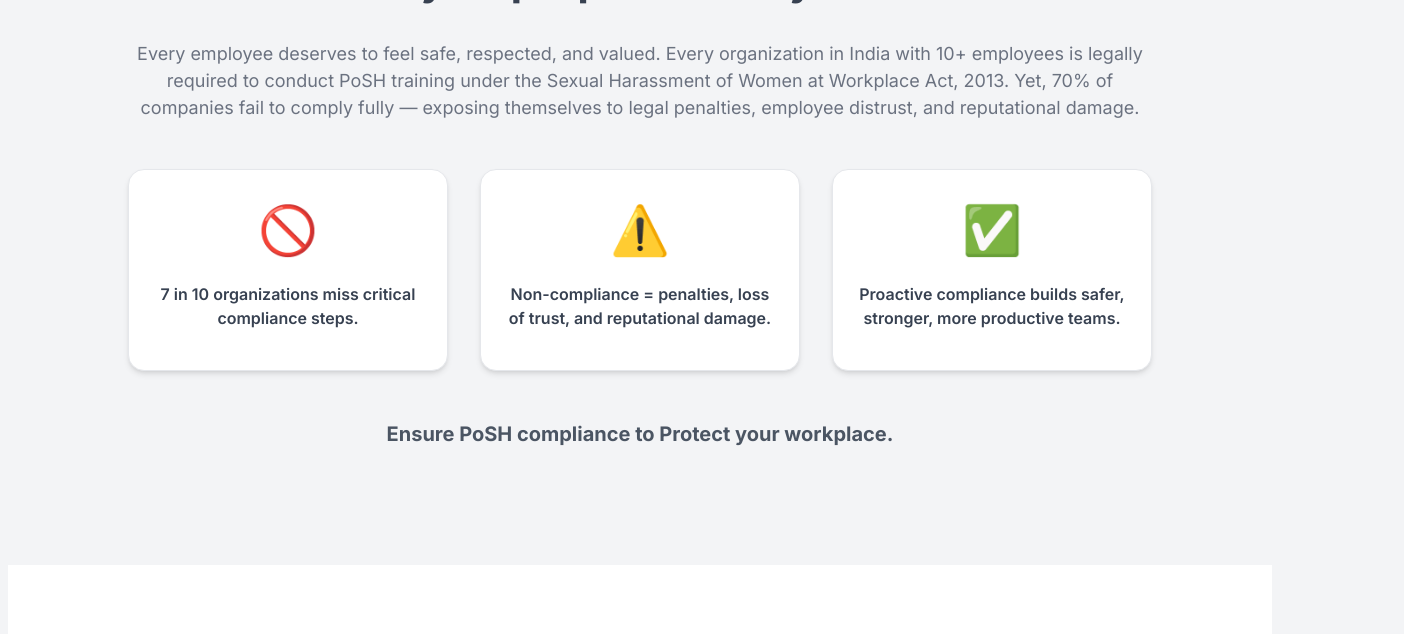
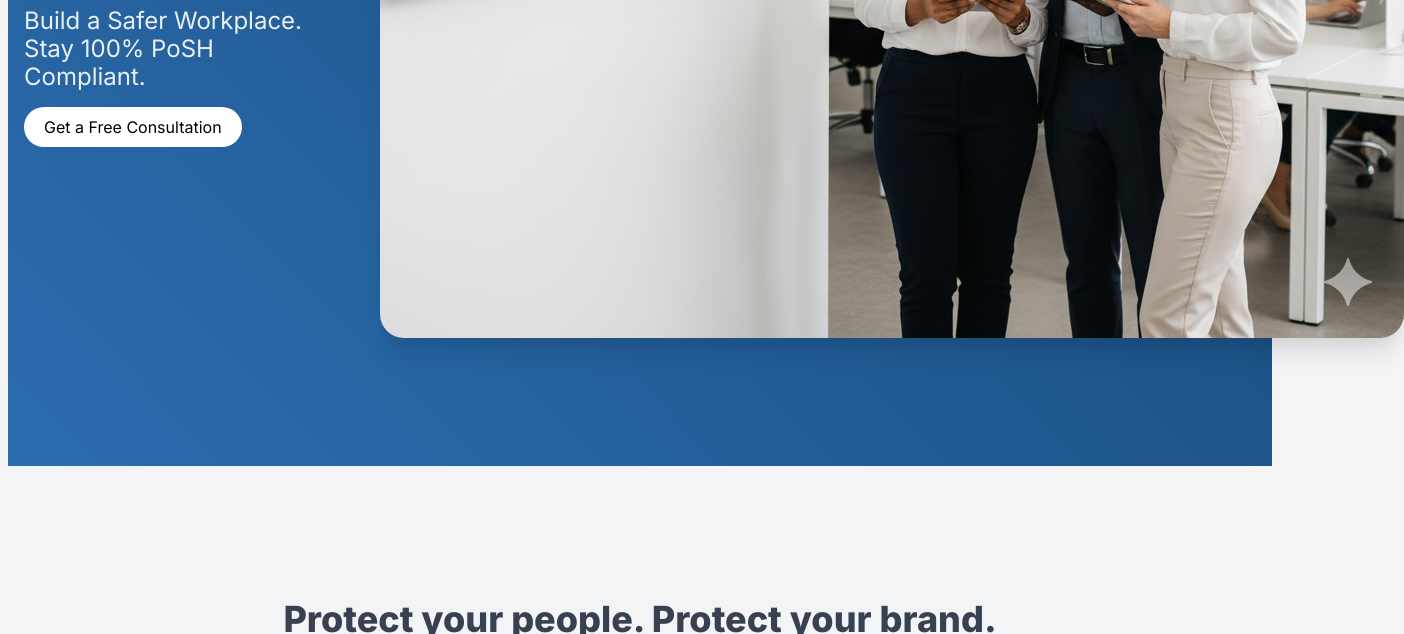
Before and after one commit to Hari5497/poshtraining, a plain HTML site: page index.html in a window 1280 px wide. Shown: the part 890-1524 px from the top of the page, 1404 px wide, since content can reach past the window. Drawn offline with Linux system fonts and the light colour scheme.

Commit message:
Update index.html

```diff
--- a/index.html
+++ b/index.html
@@ -554,7 +554,7 @@
                 </div>
             </div>
             <div class="hero-image">
-                <img src="https://placehold.co/500x350/ffffff/333333?text=Compliance+Illustration" alt="PoSH Compliance Illustration" class="illustration">
+                <img src="./banner-image.png" alt="PoSH Compliance Illustration" class="illustration">
             </div>
         </div>
     </section>
```
